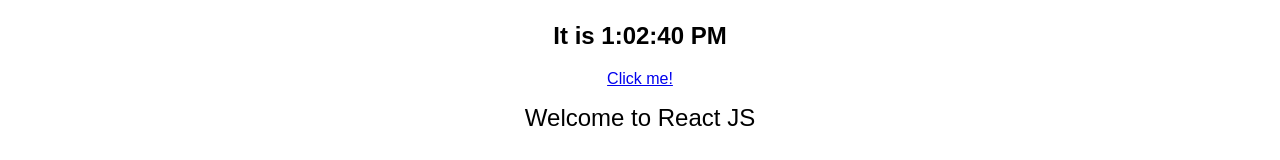
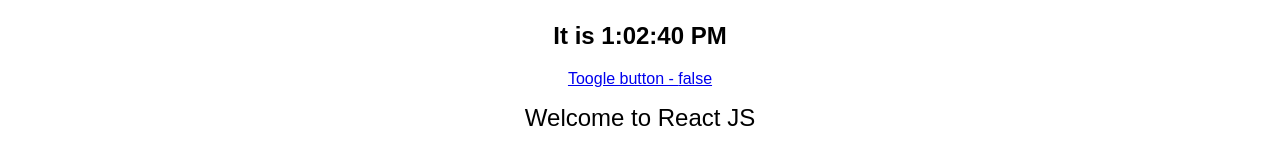
Before and after one commit to dhfuzari/reactjs-docs, a React (Create React App) app: page / in a window 1280 px wide. Shown: the part 266-426 px from the top of the page. Built offline with nearby package versions, Linux system fonts and the light colour scheme.

Commit message:
feat(clock): passisng arguments to event handlers

```diff
--- a/src/components/Clock.jsx
+++ b/src/components/Clock.jsx
@@ -5,7 +5,10 @@
     constructor(props) {
         super(props);
         this.clickMe = this.clickMe.bind(this);
-        this.state = { date: new Date() };
+        this.state = {
+            date: new Date(),
+            isToogleOn: false
+        };
     }
 
     componentDidMount() {
@@ -19,9 +22,12 @@
         clearInterval(this.timerID);
     }
 
-    clickMe(e) {
+    clickMe(e, str) {
         e.preventDefault();
-        console.log('This link was clicked!');
+        this.setState((prevState) => ({
+            isToogleOn: !prevState.isToogleOn
+        }));
+        console.log(e, str);
     }
 
     tick() {
@@ -35,7 +41,7 @@
             <div>
                 <h2>It is <FormatDate date={this.state.date} /></h2>
                 <p>
-                    <a href="#" onClick={this.clickMe}>Click me!</a>
+                    <a href="#" onClick={(e) => {this.clickMe(e, 'TESTE AB')}}>Toogle button - {this.state.isToogleOn.toString()}</a>
                 </p>
             </div>
         );
```
